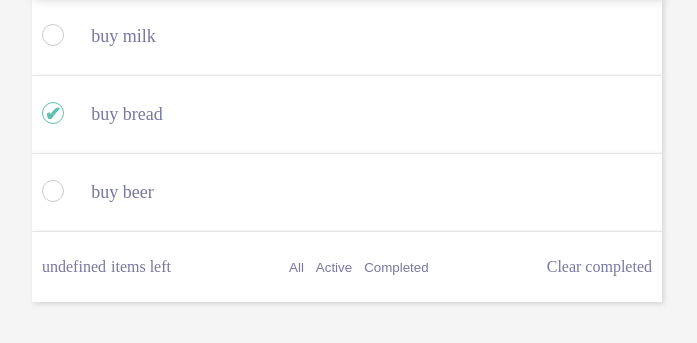
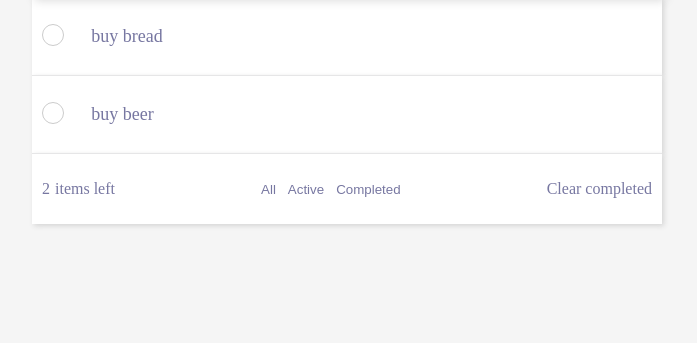
Before and after one commit to YurkovAI29/MyTodo, a plain HTML site: page index.html in a window 1280 px wide. Both pictures are taken after a click on the button 935 px from the left and 231 px from the top of the page. Shown: the part 195-538 px from the top of the page, without its empty margins (293-990 px from the left). Drawn offline with Linux system fonts and the light colour scheme.

Commit message:
finished steps 1, 2, 3, 5

```diff
--- a/script.js
+++ b/script.js
@@ -1,28 +1,37 @@
 function createTodoList(classBlock) {
 
     let wrapper = document.querySelector(classBlock);
-
-
     let data = {
         todos: [
             {
             isActive: false,
-            title: "buy milk"
-            },
-            {
-            isActive: true,
-            title: "buy bread"
+            title: "buy milk",
+            id: idGenerator(0, 10000)
             },
             {
             isActive: false,
-            title: "buy beer"
+            title: "buy bread",
+            id: idGenerator(0, 10000)
+            },
+            {
+            isActive: false,
+            title: "buy beer",
+            id: idGenerator(0, 10000)
             },
         ]
     };
+    console.log(data.todos);
+
+    function idGenerator(min, max) {
+        let int = Math.floor(Math.random() * (max - min + 1)) + min;
+
+        return int.toString(10);
+    }
 
     function createHeader() {
+
         let header = document.createElement('header');
-        header.className = 'header';
+        header.classList.add('header');
         header.innerHTML = "<h1>todos</h1>";
         return header;
     }
@@ -36,21 +45,29 @@ function createTodoList(classBlock) {
         let arrow = document.createElement('div');
         // TODO: naming
         let inputMain = document.createElement('input');
-        // TODO: classList doesn't expect "string" type. Use className instead
-        main.classList = 'content';
-        arrow.classList = 'arrow';
+        main.classList.add('content');
+        arrow.classList.add('arrow');
 
         inputMain.placeholder = ('What needs to be done?');
         inputMain.addEventListener('keydown', (enterKey) => {
             if (enterKey.keyCode === 13) {
-                console.log(inputMain.value);
                 data.todos.push({
                     isActive: false,
-                    title: inputMain.value
+                    title: inputMain.value,
+                    id: idGenerator(0, 10000)
                 });
                 console.log(inputMain.value);
                 console.log(data.todos);
-                data.todos.map(createdTodos);
+
+                let removeWrapperTodos = document.querySelector('.wrapperTodos');
+                let main = document.querySelector('.content');
+                console.log(removeWrapperTodos);
+                removeWrapperTodos.remove();
+                main.after(createdAllTodos(data.todos));
+                calculateActiveTodos(data.todos);
+                let removeFooter = document.querySelector('.footer');
+                removeFooter.remove();
+                wrapper.append(createFooter());
                 inputMain.value = '';
             }
             return;
@@ -73,16 +90,58 @@ function createTodoList(classBlock) {
         // TODO: naming
         let todoItemButton = document.createElement('button');
 
-        // TODO: classList doesn't expect "string" type. Use className instead
-        todoItemDiv.classList = 'todo_item';
-        todoItemButton.classList = 'delete_item';
-        todoItemInput.id = 'todo_item';
+        todoItemDiv.classList.add('todo_item');
+        todoItemDiv.id = ('todo_item' + item.id);
+        todoItemButton.classList.add('delete_item');
+        todoItemInput.id = item.id;
 
-        todoItemLabel.setAttribute('for', 'todo_item');
+        todoItemLabel.setAttribute('for', item.id);
         todoItemText.innerText = item.title;
 
         todoItemInput.type = 'checkbox';
-        todoItemInput.checked = item.isActive;
+
+        todoItemInput.addEventListener('click', () => {
+
+            console.log(todoItemInput.id);
+            console.log(typeof(todoItemInput.id));
+
+            data.todos.find(item => {
+                if (todoItemInput.id === item.id) {
+                    if (todoItemInput.checked) {
+                        item.isActive = true;
+                    } else {
+                        item.isActive = false;
+                    }
+                }
+            });
+
+        console.log(data.todos);
+        calculateActiveTodos(data.todos);
+        let removeFooter = document.querySelector('.footer');
+        removeFooter.remove();
+        wrapper.append(createFooter());
+        });
+
+        todoItemButton.addEventListener('click', () => {
+
+            let removeTodo = document.querySelector('#' + todoItemDiv.id);
+            console.log(removeTodo);
+            removeTodo.remove();
+
+            let newArr = data.todos.filter(item => (todoItemInput.id !== item.id));
+            console.log(newArr);
+            data.todos.length = 0;
+            data.todos = newArr.slice();
+            console.log(data.todos);
+
+            calculateActiveTodos(data.todos);
+            let removeFooter = document.querySelector('.footer');
+            removeFooter.remove();
+            wrapper.append(createFooter());
+
+        });
+
+
 
         todoItemDiv.append(todoItemInput);
         todoItemDiv.append(todoItemLabel);
@@ -93,7 +152,9 @@ function createTodoList(classBlock) {
     }
 
     function createdAllTodos(todos) {
+
         let list = document.createElement('div');
+        list.classList.add('wrapperTodos');
 
         todos.forEach(item => list.append(createdSingleTodo(item)));
 
@@ -104,8 +165,6 @@ function createTodoList(classBlock) {
         let footer = document.createElement('footer');
         // TODO: naming
         let counter = document.createElement('div');
-        // TODO: naming
-        let counterItem = document.createElement('div');
         // TODO: naming
         let counterText = document.createElement('p');
         // TODO: naming
@@ -118,32 +177,19 @@ function createTodoList(classBlock) {
         // TODO: naming
         let link = document.createElement('a');
 
-        // TODO: classList doesn't expect "string" type. Use className instead
-        footer.classList = 'footer';
-        counter.classList = 'counter';
-        counterItem.classList = 'counter-item';
-        buttons.classList = 'buttons';
-        clear.classList = 'clear';
+        footer.classList.add('footer');
+        counter.classList.add('counter');
+        buttons.classList.add('buttons');
+        clear.classList.add('clear');
 
-        // TODO: Do not use innerText here. Think about different way of dong that
-        counterItem.innerText = data.todos.forEach((item) => {
-            let count = 0;
-            // TODO: what was your intentions to do that? What did you tried to do?
-            if (item.isActive === false) {
-                count++;
-            }
-            return count;
-        });
         counterText.innerText = 'items left';
         buttonAll.innerText = 'All';
         buttonActive.innerText = 'Active';
         buttonCompleted.innerText = 'Completed';
         link.innerText = 'Clear completed';
 
-
-
         footer.append(counter);
-        counter.append(counterItem);
+        counter.append(calculateActiveTodos(data.todos));
         counter.append(counterText);
         footer.append(buttons);
         buttons.append(buttonAll);
@@ -155,10 +201,34 @@ function createTodoList(classBlock) {
         return footer;
     }
 
+    function calculateActiveTodos(todos) {
+
+        let counterItem = document.createElement('div');
+        let count = 0;
+
+        counterItem.classList.add('counter-item');
+
+        todos.forEach((item) => {
+
+            if (item.isActive === false) {
+                count++;
+            }
+
+            return count;
+        });
+
+        counterItem.innerText = count;
+
+        return counterItem;
+    }
+
+
+
     wrapper.append(createHeader());
     wrapper.append(createMain());
     wrapper.append(createdAllTodos(data.todos));
     wrapper.append(createFooter());
+
 }
 createTodoList('.wrapper');
 
```
Also changed, not shown: style.css (line endings or trailing spaces).
